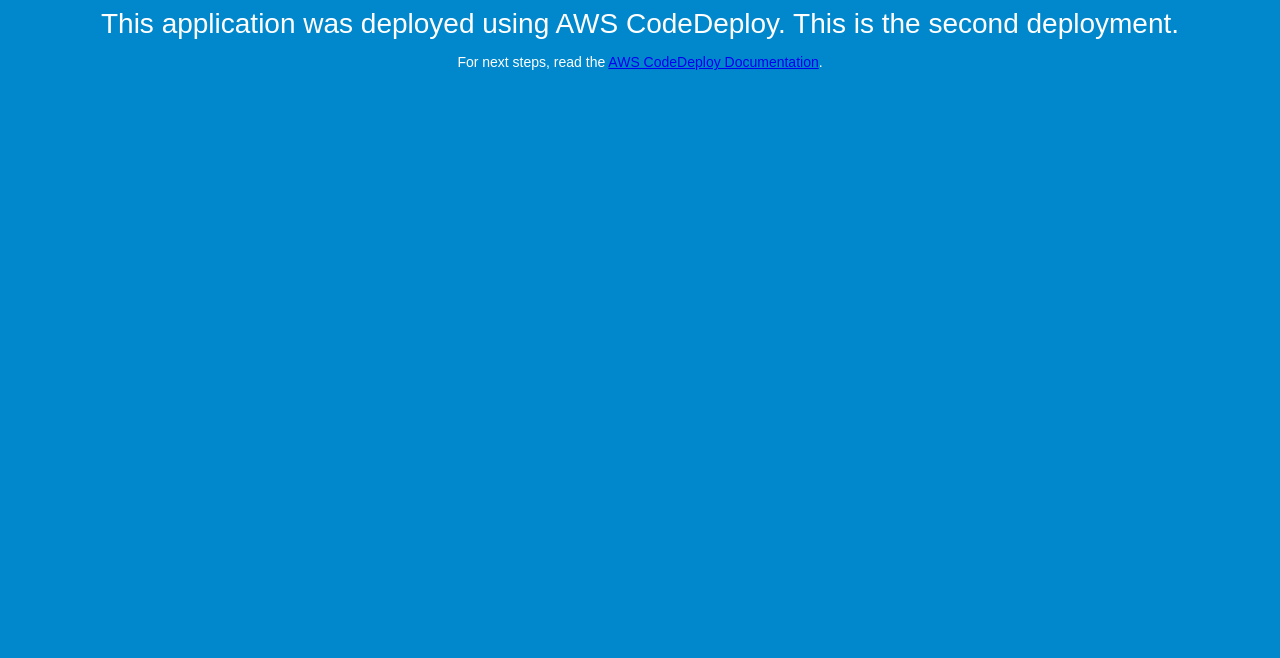
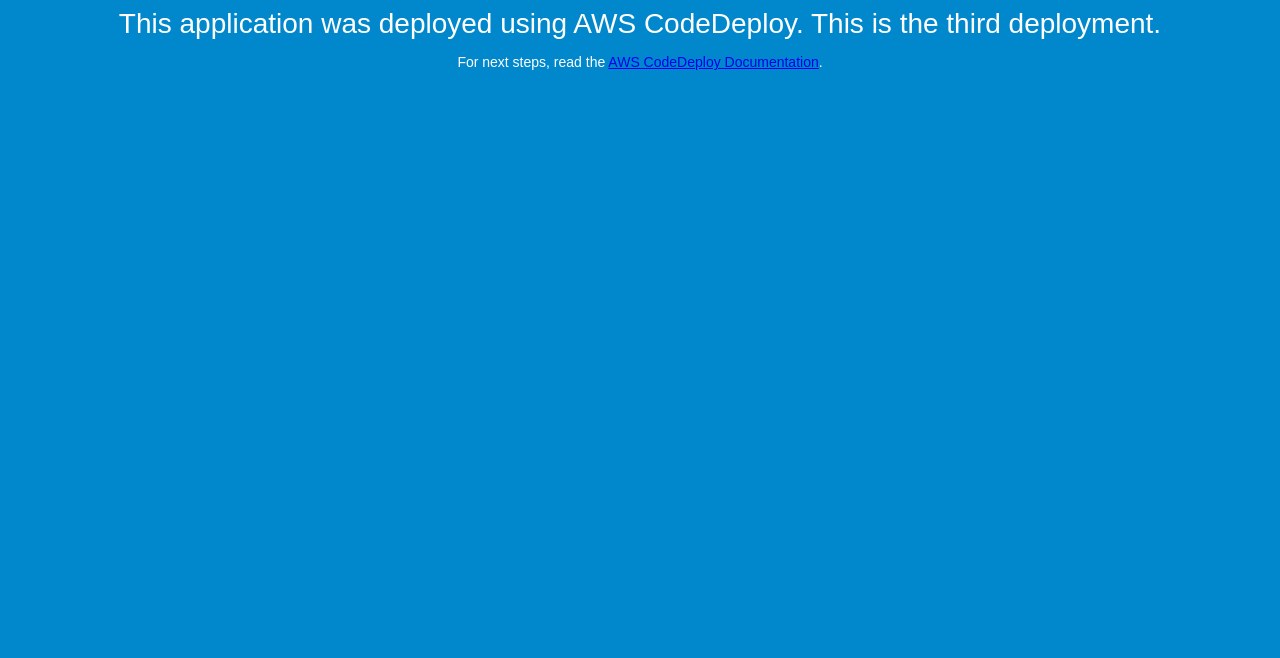
Before and after one commit to MuhammadHasham23/CodeDeployGithubDemo, a plain HTML site: page index.html in a window 1280 px wide. Shown: the part 142-800 px from the top of the page. Drawn offline with Linux system fonts and the light colour scheme.

Commit message:
Update index.html

```diff
--- a/index.html
+++ b/index.html
@@ -27,7 +27,7 @@
 <body>
   <div align="center">
     <h1>Congratulations</h1>
-    <h2>This application was deployed using AWS CodeDeploy. This is the second deployment.</h2>
+    <h2>This application was deployed using AWS CodeDeploy. This is the third deployment.</h2>
     <p>For next steps, read the <a href="http://aws.amazon.com/documentation/codedeploy">AWS CodeDeploy Documentation</a>.</p>
   </div>
 </body>
```
